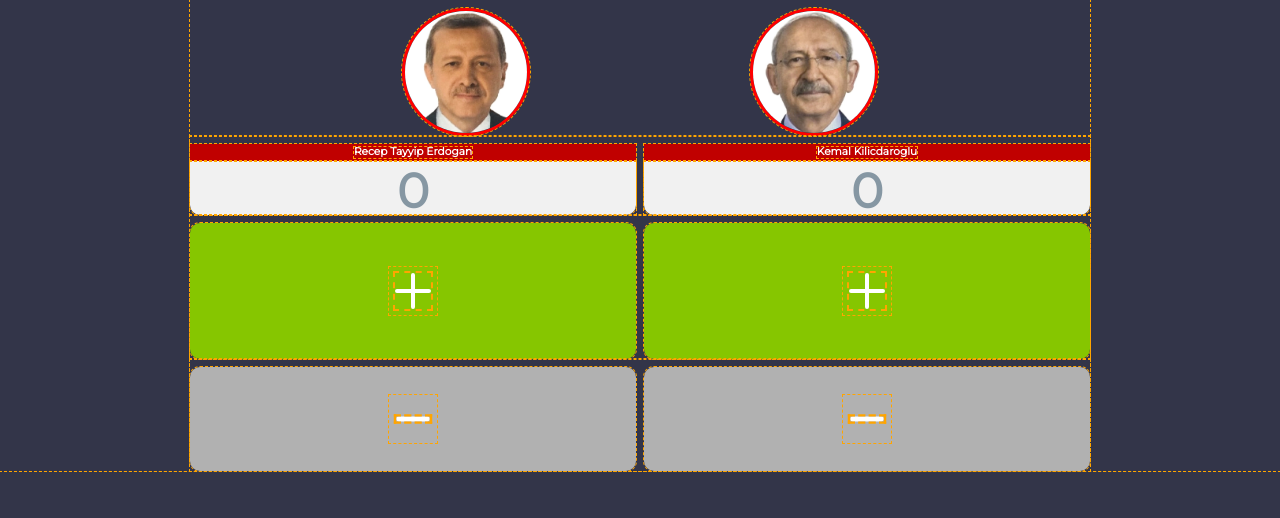
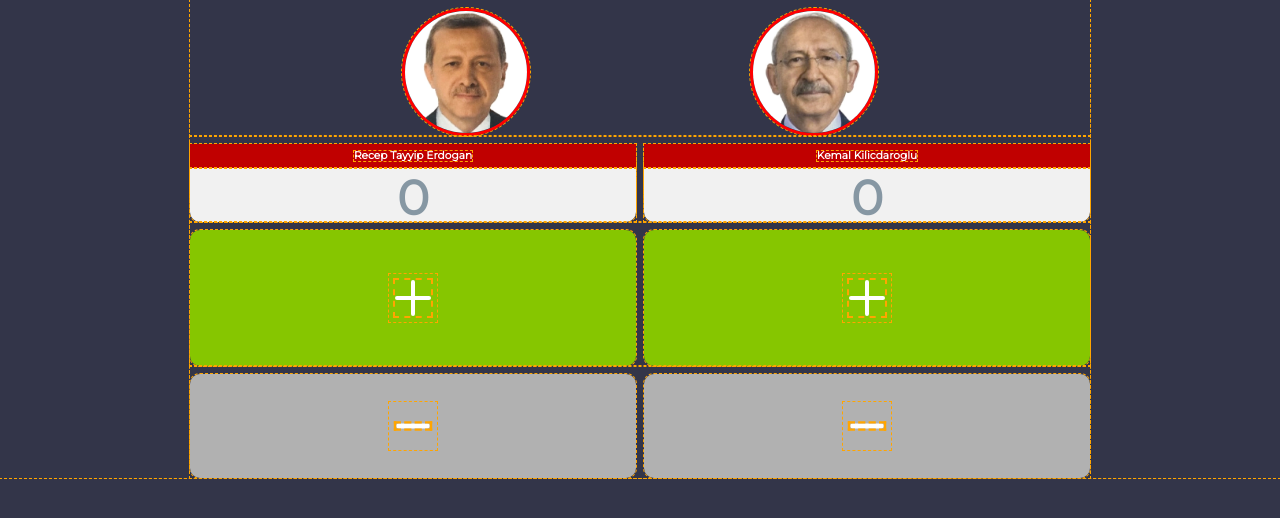
Before and after one commit to K2adir/oySay, a React (Vite) app: page / in a window 1280 px wide. Shown: the top 518 px of the page. Built offline with nearby package versions, Linux system fonts and the light colour scheme.

Commit message:
name banner fix

```diff
--- a/src/components/VoteCounter/VoteCounter.scss
+++ b/src/components/VoteCounter/VoteCounter.scss
@@ -9,6 +9,7 @@
   //
   .voteCounter_name {
     padding: 3px 0;
+    height: 1.5rem;
     background-color: #c00000;
     display: flex;
     justify-content: center;
```
